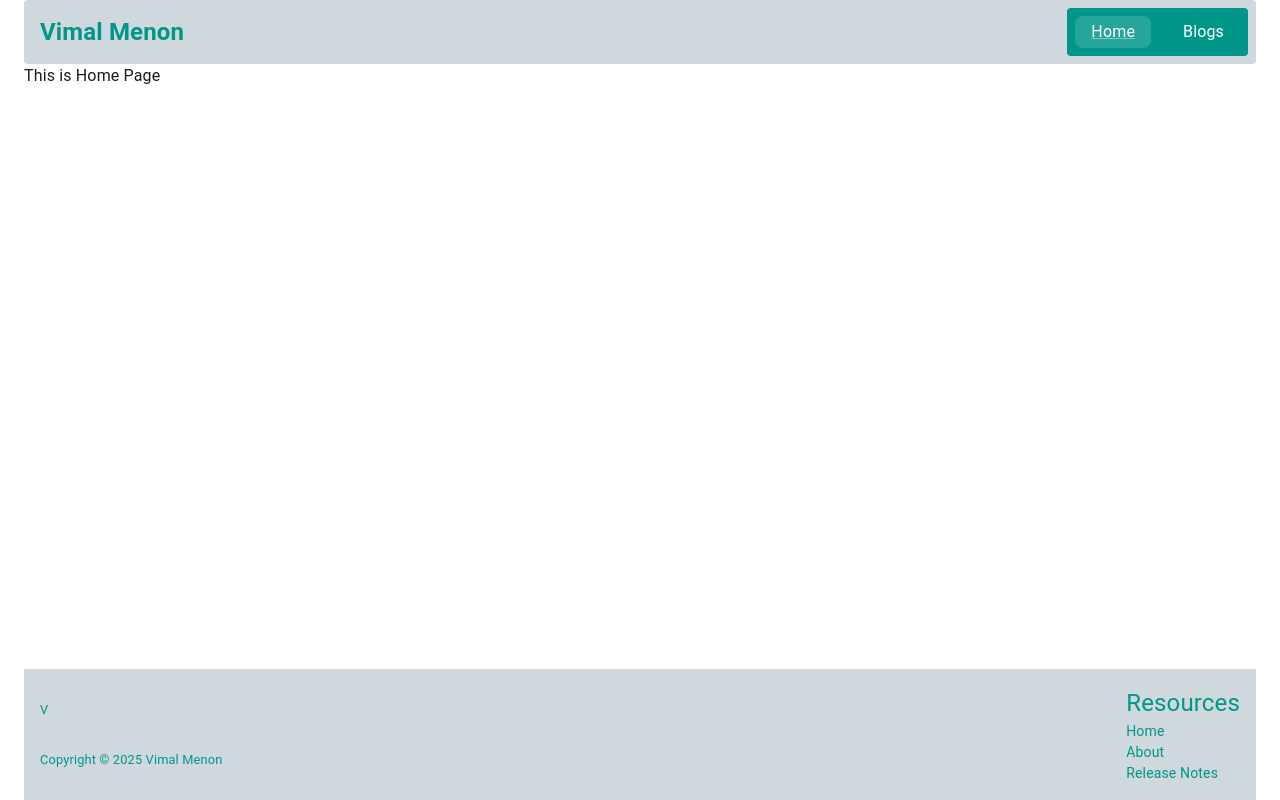
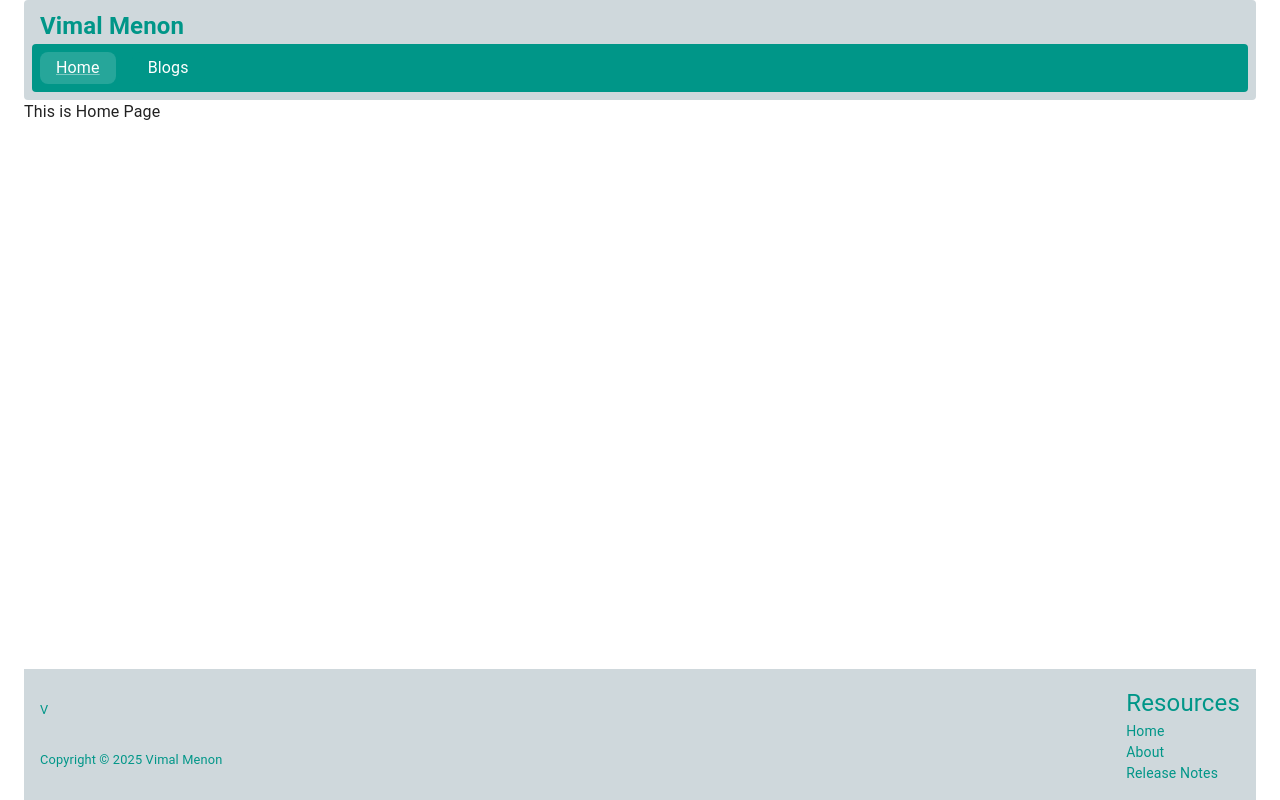
Before and after one commit to vimalmenon/vimalmenon.github.io, a Next.js app: page / in a window 1280 px wide. Built offline with nearby package versions, Linux system fonts and the light colour scheme; what @mui/material-nextjs would draw is missing.

Commit message:
Working on notes

```diff
--- a/src/common/Header/Header.component.tsx
+++ b/src/common/Header/Header.component.tsx
@@ -2,6 +2,7 @@ import Box from '@mui/material/Box';
 import { HeaderNavigation } from '@data';
 import { Link } from './Link';
 import { blueGrey, teal } from '@mui/material/colors';
+import AppBar from '@mui/material/AppBar';
 
 export const Header: React.FC = () => {
   return (
@@ -15,6 +16,7 @@ export const Header: React.FC = () => {
         padding: 1,
       }}
     >
+      <AppBar position="static" color="inherit" elevation={0} sx={{ background: 'transparent' }}>
         <Box
           sx={{
             marginX: 1,
@@ -40,6 +42,7 @@ export const Header: React.FC = () => {
             <Link navigation={nav} key={nav.name} />
           ))}
         </Box>
+      </AppBar>
     </Box>
   );
 };
--- a/src/common/ThemeWrapper/index.ts
+++ b/src/common/ThemeWrapper/index.ts
@@ -1 +1 @@
-export * from "./ThemeWrapper.component";
+export * from './ThemeWrapper.component';
--- a/src/common/index.ts
+++ b/src/common/index.ts
@@ -1,4 +1,4 @@
 export * from './Footer';
 export * from './Header';
 export * from './Breadcrumbs';
-export * from "./ThemeWrapper"
+export * from './ThemeWrapper';
--- a/src/data/theme/index.ts
+++ b/src/data/theme/index.ts
@@ -1,18 +1,5 @@
 'use client';
 
 import { createTheme } from '@mui/material/styles';
-import { palette } from './palette';
 
-
-export const theme = createTheme({
-  breakpoints: {
-    values: {
-      xs: 0,
-      sm: 768,
-      md: 1024,
-      lg: 1266,
-      xl: 1440,
-    },
-  },
-  palette: palette(),
-});
+export const theme = createTheme({});
--- a/src/data/theme/palette.ts
+++ /dev/null
@@ -1,49 +0,0 @@
-/***************************  DEFAULT / AI THEME - PALETTE  ***************************/
-
-export const palette = () => {
-    const textPrimary = '#1A1C1E'; // AI/neutral/10 - on surface
-    const textSecondary = '#42474E'; // AI/neutral variant/30 - on surface variant
-    const divider = '#C2C7CE'; // AI/neutral variant/80 - outline variant
-    const background = '#FFF';
-
-    const lightPalette = {
-      primary: {
-        lighter: '#CCE5FF', // AI/primary/90 - primary container / primary fixed
-        light: '#92CCFF', // AI/primary/80 - primary fixed dim
-        main: '#006397', // AI/primary/40 - primary
-        dark: '#004B73', // AI/primary/30 - on primary fixed variant
-        darker: '#001D31' // AI/primary/10 - on primary container / on primary fixed
-      },
-      secondary: {
-        lighter: '#D3E4F8', // AI/secondary/90 - secondary container / secondary fixed
-        light: '#B7C8DB', // AI/secondary/80 - secondary fixed dim
-        main: '#4F6070', // AI/secondary/40 - secondary
-        dark: '#384858', // AI/secondary/30 - on secondary fixed variant
-        darker: '#0B1D2B' // AI/secondary/10 - on secondary container / on secondary fixed
-      },
-      grey: {
-        50: '#F9F9FC', // AI/neutral/98 - surface / surface bright
-        100: '#F1F4F9', // AI/neutral/96 - surface container low
-        200: '#EBEEF3', // AI/neutral/94 - surface container
-        300: '#E6E8EE', // AI/neutral/92 - surface container high
-        400: '#E2E2E5', // AI/neutral/90 - surface container highest
-        500: '#D7DADF', // AI/neutral/87 - surface dim
-        600: divider, // AI/neutral variant/80 - outline variant
-        700: '#72787E', // AI/neutral variant/50 - outline
-        800: textSecondary, // AI/neutral variant/30 - on surface variant
-        900: textPrimary // AI/neutral/10 - on surface
-      },
-      text: {
-        primary: textPrimary, // AI/neutral/10 - on surface
-        secondary: textSecondary // AI/neutral variant/30 - on surface variant
-      },
-      divider,
-      background: {
-        default: background
-      }
-    };
-
-    return {
-      ...lightPalette
-    };
-  }
```
Also changed, not shown: src/common/ThemeWrapper/ThemeWrapper.component.tsx (+3 -4 lines), 1 other file (tests, documents, lock files or other folders). Lines whose indentation alone changed are shown as unchanged.
